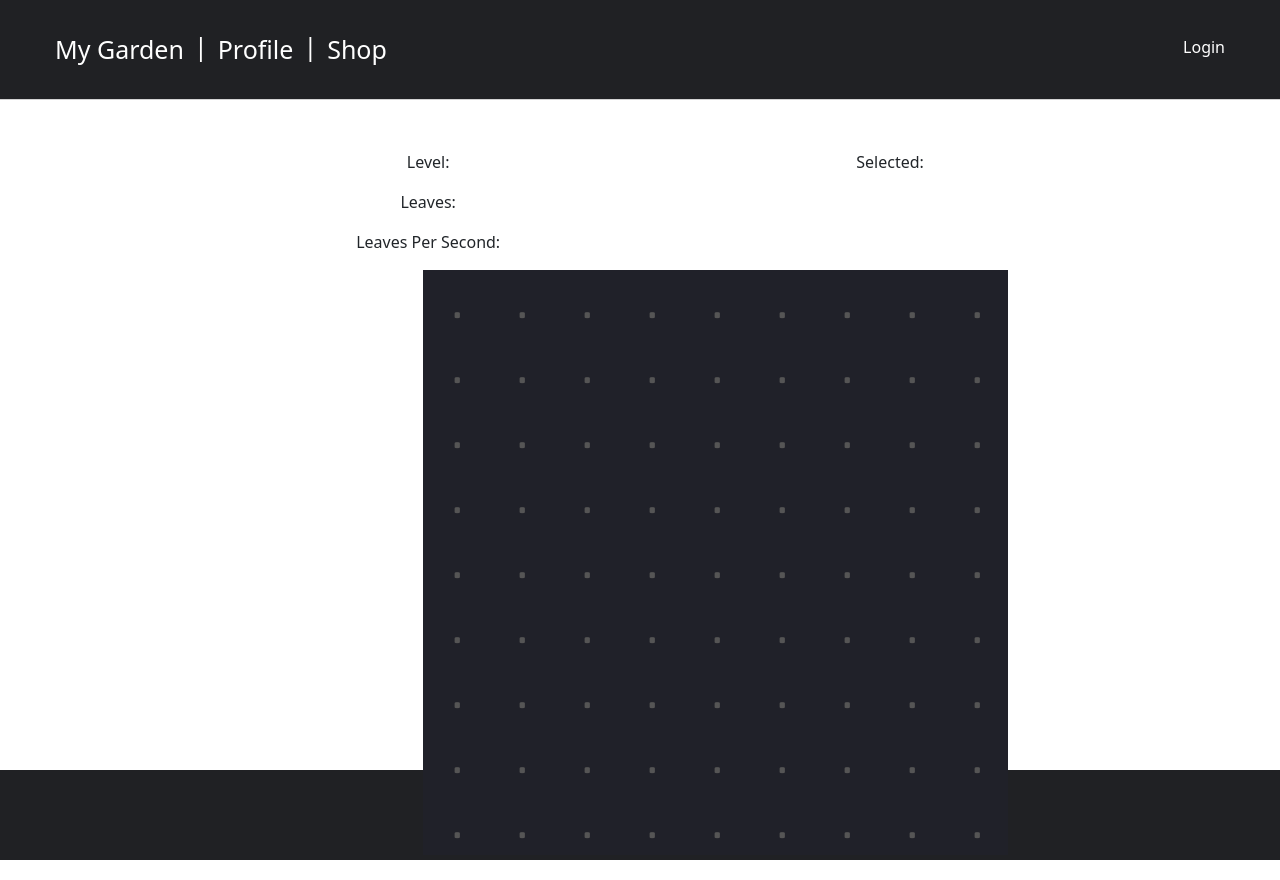
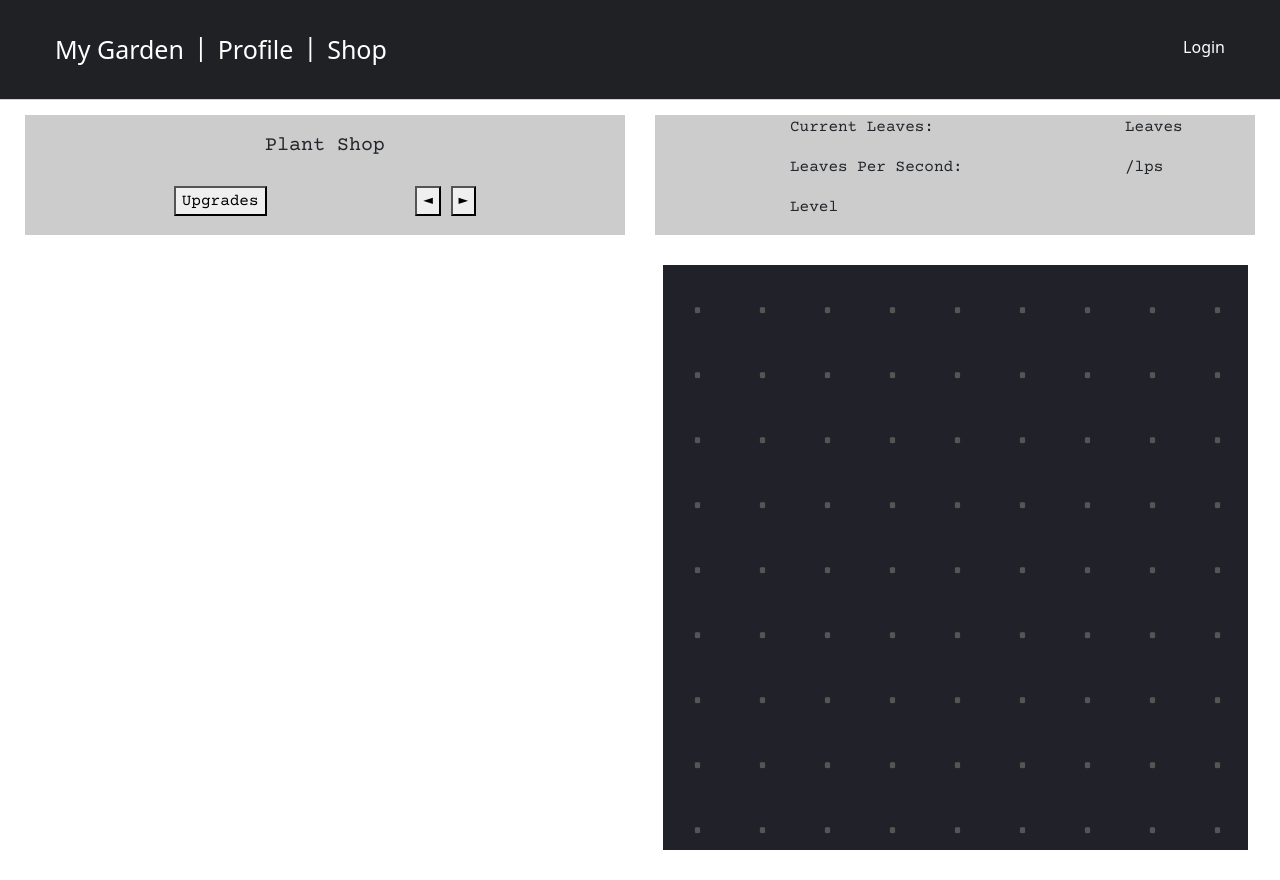
Before and after one commit to JRichm/GardenGame, a Flask app: template templates/game.html in a window 1280 px wide. Run offline with Flask 3, Linux system fonts and the light colour scheme; the template is opened without the code that fills it, so the values that code supplies are empty.

Commit message:
added game info and shop nav area

```diff
--- a/crud.py
+++ b/crud.py
@@ -1,7 +1,7 @@
 """  ####   CRUD Funcitons   ####"""
 
 from model import db, User, Save, Plant, connect_to_db
-from flask import redirect, url_for
+from flask import redirect, url_for, flash
 from datetime import datetime
 import json
 
@@ -48,6 +48,8 @@ def get_user_by_username(username):
 def get_user_save_JSON(user_id):
     user_save = Save.query.filter(Save.user_id == user_id).first()
     if user_save:
+        flash(f"\n\n\n\n\n\n\n\n\n\nuser save found for {user_id}")
+
         user_save_dict = {
             "map_id": user_save.map_id,
             "user_id": user_save.user_id,
@@ -63,6 +65,7 @@ def get_user_save_JSON(user_id):
         return user_save_JSON
 
     else:
+        flash("\n\n\n\n\n\n\n\n\n\nno user save found!")
         return None
 
 
--- a/server.py
+++ b/server.py
@@ -63,8 +63,9 @@ def open_game():
         if users_game is not None:
             user = crud.get_user_by_id(session.get("gg_user_id"))
             plants = json.loads(crud.get_base_plants_JSON())
+            users_save = json.loads(users_game)
             return render_template(
-                "game.html", myGame=users_game, user=user, base_plants=plants
+                "game.html", user_save=users_save, user=user, base_plants=plants
             )
         else:
             return redirect("/newgame")
--- a/static/css/base.css
+++ b/static/css/base.css
@@ -5,8 +5,10 @@ body::-webkit-scrollbar {
 
 body {
     background-color: #202124;
-    -ms-overflow-style: none;  /* IE and Edge */
-    scrollbar-width: none;  /* Firefox */
+    -ms-overflow-style: none;
+    /* IE and Edge */
+    scrollbar-width: none;
+    /* Firefox */
 }
 
 #main-header {
@@ -70,7 +72,7 @@ body {
 }
 
 #message-area {
-    display:flex;
+    display: flex;
     flex-direction: column;
     min-width: 500px;
     width: fit-content;
@@ -82,5 +84,5 @@ body {
 }
 
 .content-container {
-    padding-top: 150px;
+    padding-top: 100px;
 }
--- a/static/css/game.css
+++ b/static/css/game.css
@@ -5,22 +5,62 @@
 main {
     display: flex;
     flex-direction: row;
-    justify-content: space-between;
-    margin: 0px 200px 0px 200px;
+    justify-content: center;
 }
 
-header {
+main>* {
+    margin: 15px;
+}
+
+#nav-bar {
+    display: flex;
+    flex-direction: row;
+    justify-content: center;
+    font-family: 'Courier Prime', monospace;
+}
+
+#nav-bar article {
+    background-color: #cccccc;
+    width: 600px;
+    margin: 15px;
+}
+
+#store-nav {
+    display: flex;
+    flex-direction: column;
+    justify-content: space-evenly;
+    align-items: center;
+}
+
+.nav-buttons {
+    width: 100%;
     display: flex;
     justify-content: space-evenly;
 }
 
-header span {
-    text-align: center;
+#game-stats {
+    display: flex;
+    flex-direction: column;
+    align-items: center;
+}
+
+#game-stats span {
+    width: 55%;
+    display: flex;
+    flex-direction: row;
+    justify-content: space-between;
+}
+
+#game-stats div {
+    display: flex;
+    flex-direction: row;
+    justify-content: center;
+    align-items: center;
 }
 
 #game {
-    width: 500px;
-    height: 500px;
+    width: 600px;
+    height: 600px;
 }
 
 .game-row {
@@ -52,12 +92,15 @@ header span {
 }
 
 #shop {
-    width: 650px;
+    width: 600px;
 }
 
 .shop-item {
     display: flex;
     flex-direction: row;
+    justify-content: center;
+    align-items: center;
+    margin: 0px 22px 22px 22px;
 }
 
 .shop-item-info {
@@ -82,7 +125,8 @@ header span {
     display: flex;
     flex-direction: row;
     width: 100px;
-    justify-content: end;
+    margin: 0px 25px 0px 25px;
+    justify-content: center;
 }
 
 .item-return {
@@ -98,20 +142,34 @@ header span {
 
 .plant-level {
     background-color: #cccccc;
-    padding: 5px;
+    padding: 22px 5px 22px 5px;
+    margin: 0px;
 }
 
 .plant-qty {
     background-color: #cccccc;
+    display: flex;
+    flex-direction: row;
+    align-items: center;
     padding: 10px;
 }
 
 .plant-lps {
     background-color: #cccccc;
+    display: flex;
+    flex-direction: row;
+    align-items: center;
     padding: 10px;
 }
 
+.plant-qty p {
+    margin: 0px;
+}
+
+.plant-lps p {
+    margin: 0px;
+}
 
 #user-stats {
-    width: 500px;
+    width: 600px;
 }
--- a/static/js/game.mjs
+++ b/static/js/game.mjs
@@ -65,14 +65,6 @@ class GameSquare {
             console.log(`saved ${this.plant_id} at location ${this.squareIndex}`)
             return `${this.squareIndex}w${this.plant_id}`
         }
-    }
-}
-
-class Plant {
-    constructor(name, char, color) {
-        this.name = name;
-        this.char = char;
-        this.color = color;
     }
 }
 
--- a/templates/game.html
+++ b/templates/game.html
@@ -4,16 +4,38 @@
 <link rel="stylesheet" href="static/css/game.css">
 {% endblock %}
 {% block body %}
-<header>
-    <span>
-        <p>Level:</p>
-        <p>Leaves:</p>
-        <p>Leaves Per Second:</p>
-    </span>
-    <span>
-        <p>Selected:</p>
-    </span>
-</header>
+<nav id="nav-bar">
+    <article id="store-nav">
+        <h5>Plant Shop</h5>
+        <span class="nav-buttons">
+            <button>Upgrades</button>
+            <div>
+                <button>◄</button>
+                <button>►</button>
+            </div>
+        </span>
+    </article>
+    <article id="game-stats">
+        <span>
+            <p>Current Leaves:</p>
+            <div>
+                <p style="margin-right:-5px;">{{ user_save[0].current_currency }}</p>
+                <p style="width:0px; margin-left:10px; margin-right:-5px"> Leaves</p>
+            </div>
+        </span>
+        <span>
+            <p>Leaves Per Second:</p>
+            <div>
+                <p style="margin-right:-5px;">{{ user_save[0].leaves_per_second }}</p>
+                <p style="width:0px; margin-left:10px; margin-right:-5px"> /lps</p>
+            </div>
+        </span>
+        <span>
+            <p>Level</p>
+            <p>{{ user_save[0].map_level }}</p>
+        </span>
+    </article>
+</nav>
 <main>
     <script> var base_plants = {{ base_plants | tojson }} </script>
     <script src="static/js/game.mjs" type="module"></script>
@@ -23,19 +45,26 @@
         <span class="shop-item" id="{{ each.plant_id }}">
             <p class="plant-level"></p>
             <div class="shop-item-info" id="{{ each.plant_id }}">
-                <p style="width:200px;">{{ each.name }}</p>
+                <p style="width:211px;">{{ each.name }}</p>
                 <div class="item-return">
                     <p>+</p>
-                    <p>{{ each.base_return }}</p>
+                    <p style="font-weight:bold;">{{ each.base_return }}</p>
                     <p>lps</p>
                 </div>
                 <div class="item-price">
                     <p>$</p>
-                    <p>{{ each.price }}</p>
+                    <p style="font-weight:bold;">{{ each.price }}</p>
                 </div>
             </div>
-            <p class="plant-qty">0x</p>
-            <p class="plant-lps">+0lps</p>
+            <div class="plant-qty">
+                <p style="font-weight:bold;">0</p>
+                <p>x</p>
+            </div>
+            <div class="plant-lps">
+                <p>+</p>
+                <p style="font-weight:bold;">0</p>
+                <p>lps</p>
+            </div>
         </span>
         {% endfor %}
     </div>
@@ -50,8 +79,5 @@
         </span>
         {% endfor %}
     </div>
-    <div id="user-stats">
-
-    </div>
 </main>
 {% endblock %}
```
